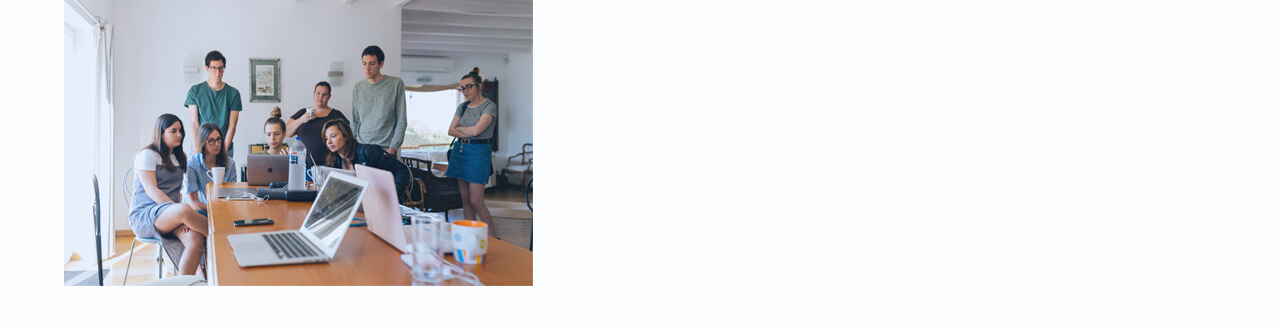
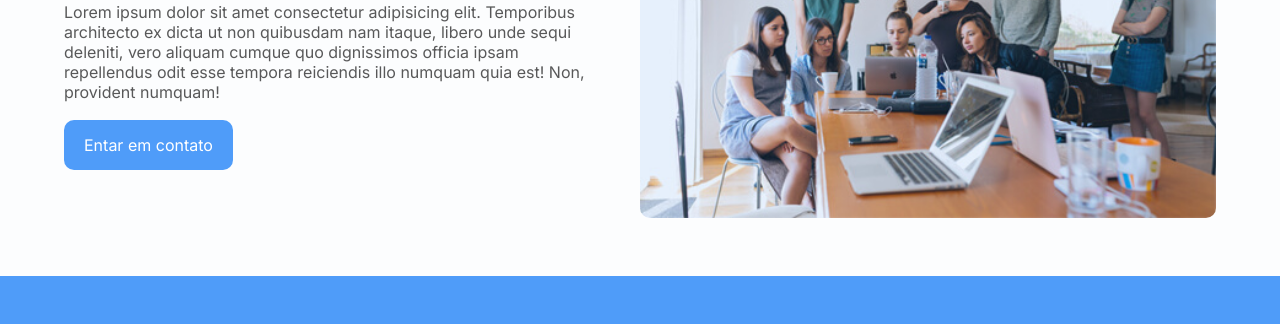
Before and after one commit to DevAvagliano/techwork, a plain HTML site: page sobre.html in a window 1280 px wide. Shown: the part 736-1060 px from the top of the page. Drawn offline with Linux system fonts and the light colour scheme.

Commit message:
commit-m "update files"

```diff
--- a/css/style.css
+++ b/css/style.css
@@ -238,6 +238,31 @@ nav .close-icon {
 	justify-content: space-around;
 }
 
+.sobre .container {
+	display: flex;
+	align-items: center;
+	justify-content: space-between;
+}
+
+.sobre .sobre-text {
+	width: 50%;
+	padding-right: 40px;
+}
+
+.sobre p {
+	margin: 18px 0;
+	color: #000000a6;
+}
+
+.sobre .sobre-img {
+	width: 50%;
+}
+
+.sobre .sobre-img img {
+	width: 100%;
+	border-radius: 10px;
+}
+
 footer {
 	background-color: #4f9cf9;
 	text-align: center;
@@ -260,6 +285,7 @@ footer a {
 	text-decoration: none;
 }
 
+/* menu mobile*/
 @media(max-width: 830px) {
 	.ul {
 		position: fixed;
@@ -290,7 +316,4 @@ footer a {
 		top: 45px;
 		right: 40px;
 	}
-
-
-
 }
```
Also changed, not shown: index.html (+34 -14 lines).
